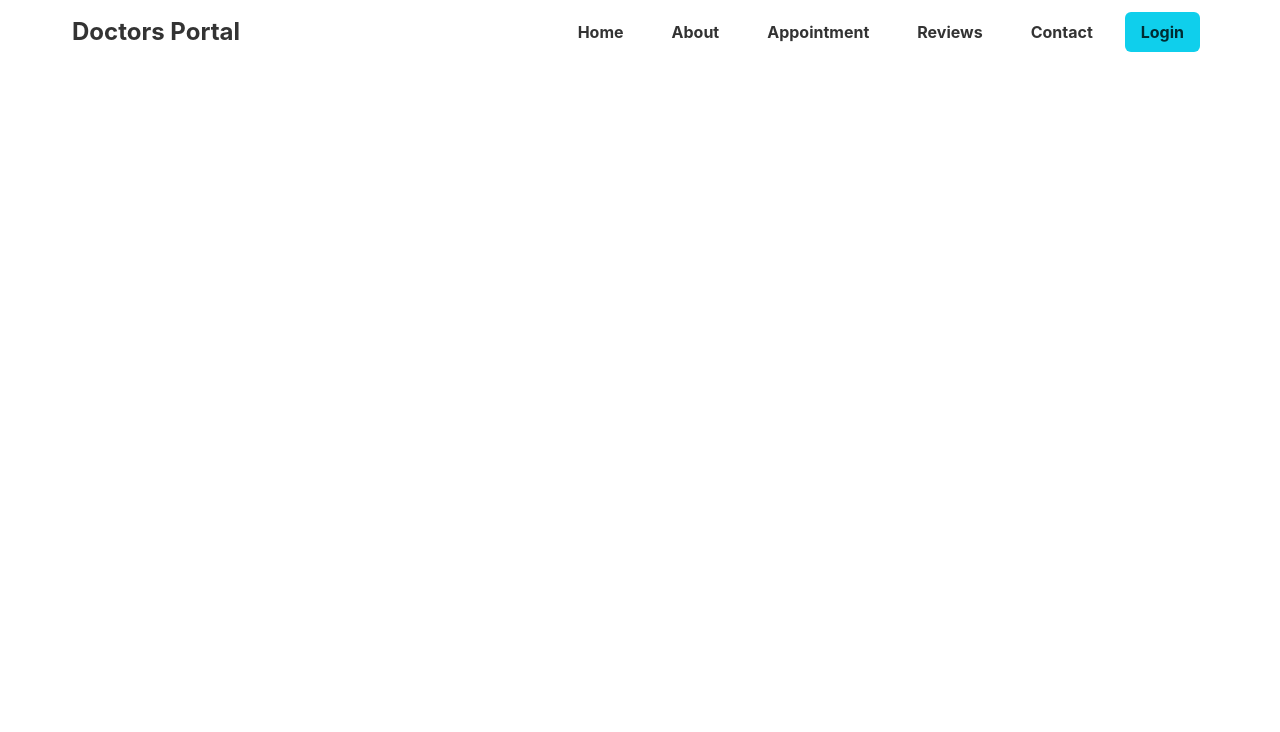
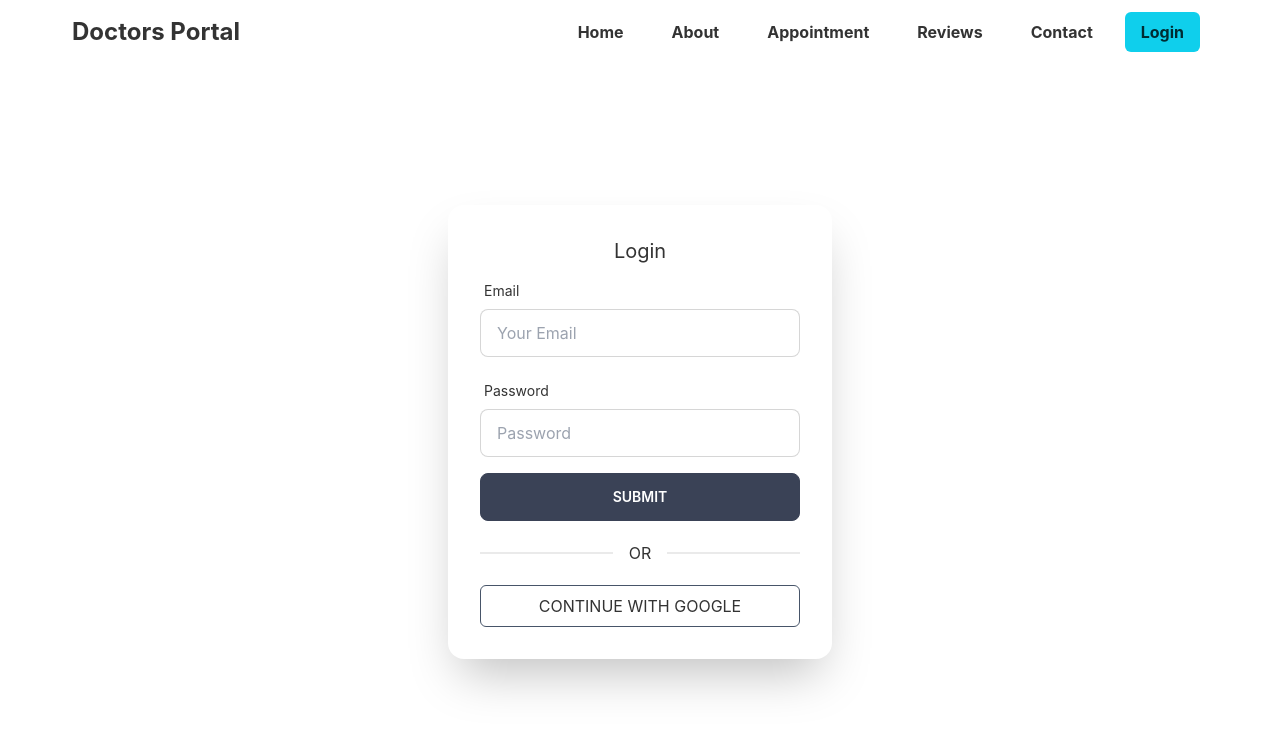
Before and after one commit to abujakariacse/doctors-portal-client, a React (Create React App) app: page /login in a window 1280 px wide. Shown: the top 732 px of the page. Built offline with nearby package versions, Linux system fonts and the light colour scheme; no server answers.

Commit message:
login form done with react hook form

```diff
--- a/package.json
+++ b/package.json
@@ -13,6 +13,7 @@
     "react-day-picker": "^8.0.5",
     "react-dom": "^18.1.0",
     "react-firebase-hooks": "^5.0.3",
+    "react-hook-form": "^7.31.3",
     "react-router-dom": "^6.3.0",
     "react-scripts": "5.0.1",
     "web-vitals": "^2.1.4"
--- a/src/App.js
+++ b/src/App.js
@@ -3,6 +3,7 @@ import './App.css';
 import About from './Pages/About/About';
 import Appointment from './Pages/Appointment/Appointment';
 import Home from './Pages/Home/Home';
+import Login from './Pages/Login/Login';
 import Header from './Pages/Shared/Header/Header';
 
 function App() {
@@ -13,6 +14,7 @@ function App() {
           <Route path='/' element={<Home />}></Route>
           <Route path='/about' element={<About />}></Route>
           <Route path='/appointment' element={<Appointment />}></Route>
+          <Route path='/login' element={<Login />}></Route>
         </Routes>
       </Header>
 
--- /dev/null
+++ b/src/Pages/Login/Login.js
@@ -0,0 +1,87 @@
+import React from 'react';
+import { useSignInWithGoogle } from 'react-firebase-hooks/auth';
+import auth from '../../firebase.init';
+import { useForm } from "react-hook-form";
+
+
+const Login = () => {
+    const [signInWithGoogle, user, loading, error] = useSignInWithGoogle(auth);
+    if (user) {
+        console.log(user)
+    }
+    const { register, formState: { errors }, handleSubmit } = useForm();
+
+    const onSubmit = data => {
+        console.log(data);
+    }
+
+
+    return (
+        <div className='flex justify-center h-screen items-center'>
+            <div className="card w-96 shadow-2xl">
+                <div className="card-body">
+                    <h2 className="text-xl text-center">Login</h2>
+                    <form onSubmit={handleSubmit(onSubmit)}>
+                        <div class="form-control w-full max-w-xs">
+                            <label class="label">
+                                <span class="label-text">Email</span>
+                            </label>
+                            <input
+                                type="text"
+                                placeholder="Your Email"
+                                class="input input-bordered w-full max-w-xs"
+                                {...register("email", {
+                                    required: {
+                                        value: true,
+                                        message: 'Email is required'
+                                    },
+                                    pattern: {
+                                        value: /^\w+([.-]?\w+)*@\w+([.-]?\w+)*(\.\w{2,3})+$/,
+                                        message: 'Provide a valid email'
+                                    }
+                                })}
+                            />
+                            <label class="label">
+                                {errors.email?.type === 'pattern' && <span class="label-text-alt text-red-600">{errors.email.message}</span>}
+                                {errors.email?.type === 'required' && <span class="label-text-alt text-red-600">{errors.email.message}</span>}
+                            </label>
+                        </div>
+                        <div class="form-control w-full max-w-xs">
+                            <label class="label">
+                                <span class="label-text">Password</span>
+                            </label>
+                            <input
+                                type="password"
+                                placeholder="Password"
+                                class="input input-bordered w-full max-w-xs"
+                                {...register("password", {
+                                    required: {
+                                        value: true,
+                                        message: 'Password is required'
+                                    },
+                                    minLength: {
+                                        value: 6,
+                                        message: 'Password must be 6 charecter or longer'
+                                    }
+                                })}
+                            />
+                            <label class="label">
+                                {errors.password?.type === 'required' && <span class="label-text-alt text-red-600">{errors.password.message}</span>}
+                                {errors.password?.type === 'minLength' && <span class="label-text-alt text-red-600">{errors.password.message}</span>}
+                            </label>
+                        </div>
+
+                        <input className='btn btn-accent w-full max-w-xs text-white' type="submit" />
+                    </form>
+
+                    <div className="flex flex-col w-full border-opacity-50">
+                        <div className="divider">OR</div>
+                    </div>
+                    <button onClick={() => signInWithGoogle()} className='border border-collapse border-slate-600 p-2 rounded-md uppercase transition hover:bg-accent hover:text-white hover:ease-in-out duration-400'>Continue With Google</button>
+                </div>
+            </div>
+        </div>
+    );
+};
+
+export default Login;
--- a/src/Pages/Shared/Header/Header.js
+++ b/src/Pages/Shared/Header/Header.js
@@ -8,7 +8,7 @@ const Header = ({ children }) => {
         <li><NavLink className='rounded-md h-10 mr-4 font-bold' to='/appointment'>Appointment</NavLink></li>
         <li><NavLink className='rounded-md h-10 mr-4 font-bold' to='/reviews'>Reviews</NavLink></li>
         <li><NavLink className='rounded-md h-10 mr-4 font-bold' to='/contact'>Contact</NavLink></li>
-        <li><NavLink className='rounded-md h-10 mr-4 font-bold' to='login'>Login</NavLink></li>
+        <li><NavLink className='rounded-md h-10 mr-4 font-bold' to='/login'>Login</NavLink></li>
     </>;
     return (
         <div className="drawer drawer-end">
--- a/src/firebase.init.js
+++ b/src/firebase.init.js
@@ -9,7 +9,14 @@ const firebaseConfig = {
     projectId: process.env.REACT_APP_PROJECT_ID,
     storageBucket: process.env.REACT_APP_STORAGE_BUCKET,
     messagingSenderId: process.env.REACT_APP_MESSAGING_SENDER_ID,
-    appId: process.env.REACT_APP_APP_ID,
+    appId: process.env.REACT_APP_APP_ID
+
+    /*    apiKey: "AIzaSyBLts0jikBcOxx1zB1Gp_aLCA0SOsDcSm0",
+       authDomain: "doctors-portal-aj.firebaseapp.com",
+       projectId: "doctors-portal-aj",
+       storageBucket: "doctors-portal-aj.appspot.com",
+       messagingSenderId: "216277773354",
+       appId: "1:216277773354:web:65c1ab2753f063b31ba753" */
 };
 
 // Initialize Firebase
```
Also changed, not shown: 1 other file (tests, documents, lock files or other folders).
